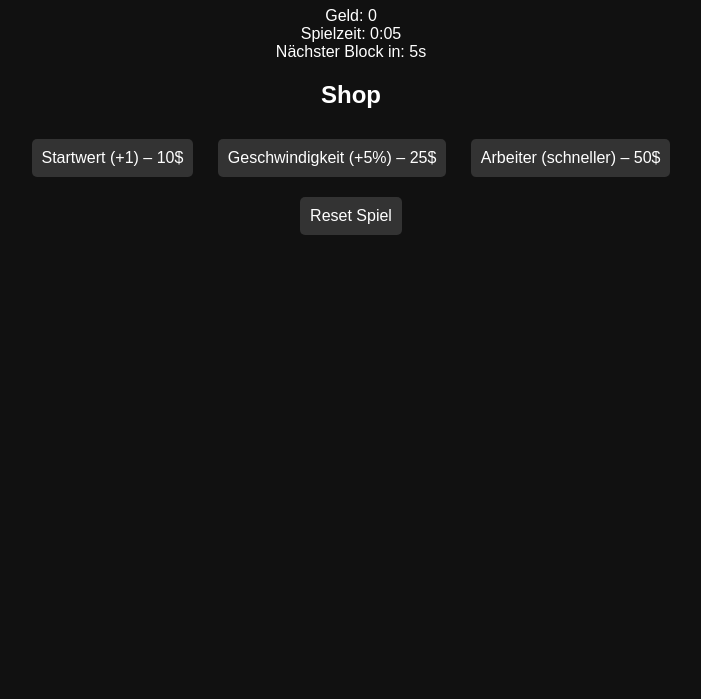
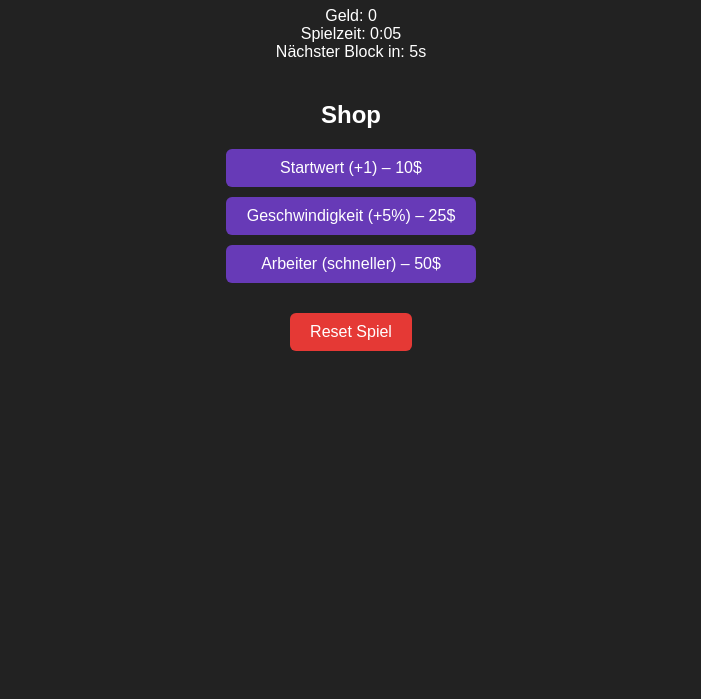
Before and after one commit to Prinzvonbinz/Number-Merge, a plain HTML site: page index.html in a window 1280 px wide. Shown: the part 101-800 px from the top of the page, without its empty margins (289-990 px from the left). Drawn offline with Linux system fonts and the light colour scheme.

Commit message:
Update style.css

```diff
--- a/style.css
+++ b/style.css
@@ -1,69 +1,65 @@
-
 body {
-  background: #111;
+  background-color: #222;
   color: #fff;
   font-family: sans-serif;
   text-align: center;
   padding: 20px;
 }
 
-.header {
-  margin-bottom: 20px;
+#stats {
+  margin-bottom: 15px;
 }
 
-#blocks {
+#blockContainer {
   display: flex;
   flex-wrap: wrap;
+  justify-content: center;
   gap: 10px;
-  justify-content: center;
-  margin-top: 20px;
+  margin: 20px 0;
 }
 
 .block {
   width: 60px;
   height: 60px;
+  background-color: #4caf50;
+  color: white;
   font-size: 20px;
-  font-weight: bold;
-  border-radius: 8px;
   display: flex;
   align-items: center;
   justify-content: center;
-  color: #fff;
+  border-radius: 8px;
   cursor: pointer;
-  border: 2px solid #fff;
-  background: #444;
+  user-select: none;
 }
 
-button {
-  margin: 10px;
+#shop {
+  margin-top: 20px;
+}
+
+#shop button {
+  display: block;
+  width: 250px;
+  margin: 10px auto;
   padding: 10px;
   font-size: 16px;
+  background-color: #673ab7;
+  color: white;
   border: none;
-  border-radius: 5px;
-  background: #333;
-  color: white;
-  transition: background 0.3s;
+  border-radius: 6px;
+  cursor: pointer;
 }
 
-button:hover {
-  background: #555;
+#shop button:hover {
+  background-color: #5e35b1;
 }
 
-.shop-btn {
-  width: 300px;
-  max-width: 90%;
-  display: block;
-  margin: 10px auto;
+#resetBtn {
+  margin-top: 20px;
+  background-color: #e53935;
+  border: none;
+  padding: 10px 20px;
+  font-size: 16px;
+  color: white;
+  border-radius: 6px;
+  cursor: pointer;
 }
-
-.danger {
-  background: #c0392b;
-}
-
-.danger:hover {
-  background: #e74c3c;
-}
-
-.hidden {
-  display: none;
-}
```
